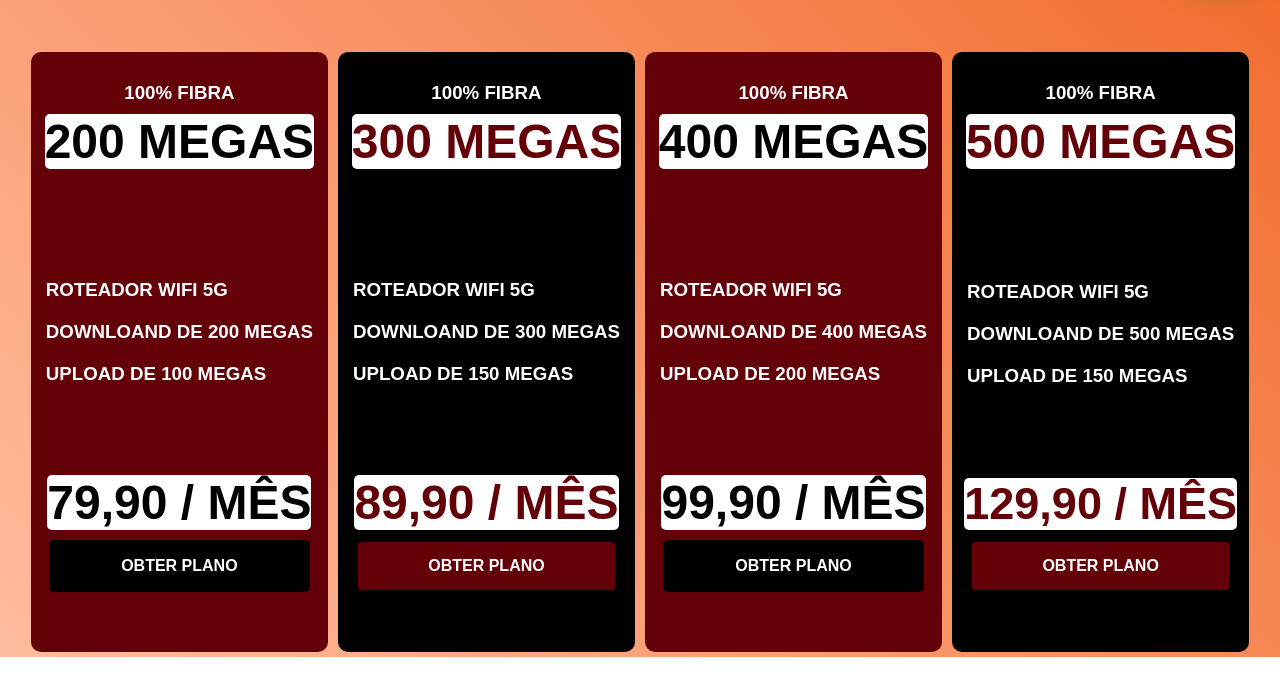
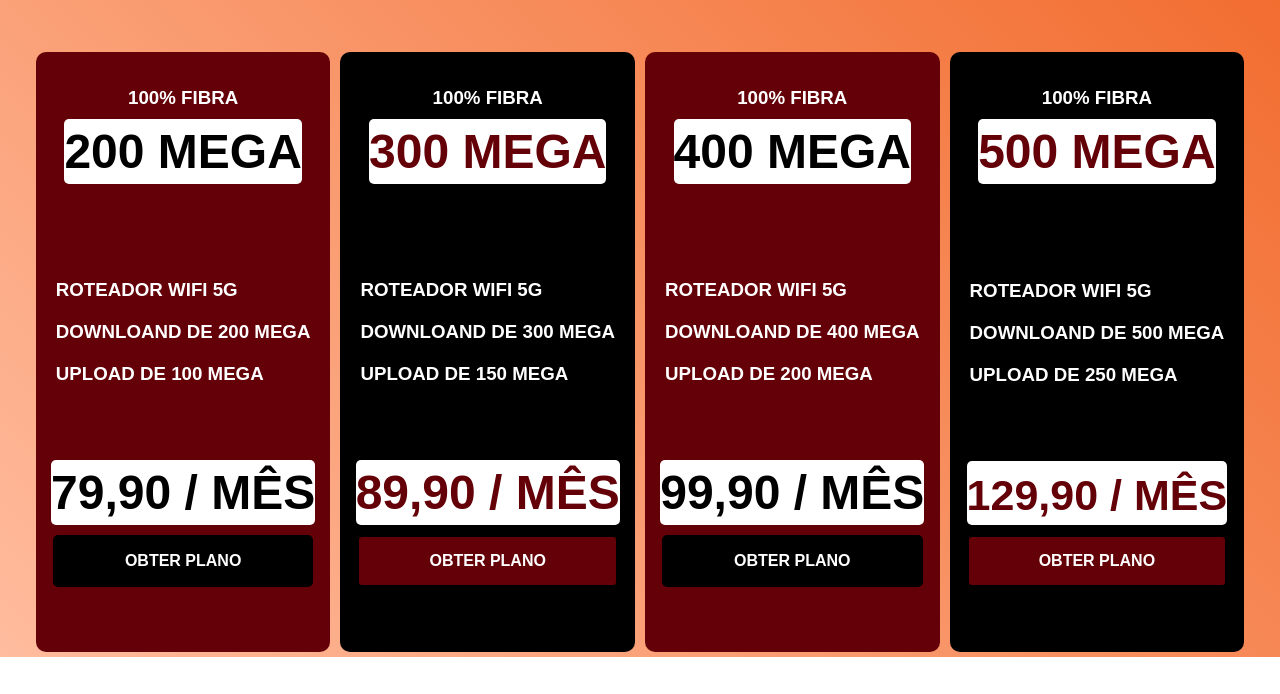
Before and after one commit to GaWeb98/Hyper, a plain HTML site: page index.html in a window 1280 px wide. Shown: the part 803-1497 px from the top of the page. Drawn offline with nearby package versions, Linux system fonts and the light colour scheme.

Commit message:
versão final

```diff
--- a/index.html
+++ b/index.html
@@ -49,13 +49,13 @@
                     <h3 data-aos="fade-up"
                     data-aos-anchor-placement="bottom-bottom">100% FIBRA</h3>
                     <h1 data-aos="fade-up"
-                    data-aos-anchor-placement="bottom-bottom">200 MEGAS</h1>
+                    data-aos-anchor-placement="bottom-bottom">200 MEGA</h1>
 
                     <div class="desc--planos" data-aos="fade-up"
                     data-aos-anchor-placement="bottom-bottom">
                         <h3>ROTEADOR WIFI 5G</h3>
-                        <h3>DOWNLOAND DE 200 MEGAS</h3>
-                        <h3>UPLOAD DE 100 MEGAS</h3>
+                        <h3>DOWNLOAND DE 200 MEGA</h3>
+                        <h3>UPLOAD DE 100 MEGA</h3>
                     </div>
 
                     <H1 data-aos="fade-up"
@@ -67,13 +67,13 @@
                     <h3 data-aos="fade-up"
                     data-aos-anchor-placement="bottom-bottom">100% FIBRA</h3>
                     <h1 data-aos="fade-up"
-                    data-aos-anchor-placement="bottom-bottom">300 MEGAS</h1>
+                    data-aos-anchor-placement="bottom-bottom">300 MEGA</h1>
 
                     <div class="desc--planos" data-aos="fade-up"
                     data-aos-anchor-placement="bottom-bottom">
                         <h3>ROTEADOR WIFI 5G</h3>
-                        <h3>DOWNLOAND DE 300 MEGAS</h3>
-                        <h3>UPLOAD DE 150 MEGAS</h3>
+                        <h3>DOWNLOAND DE 300 MEGA</h3>
+                        <h3>UPLOAD DE 150 MEGA</h3>
                     </div>
 
                     <H1 data-aos="fade-up"
@@ -85,13 +85,13 @@
                     <h3 data-aos="fade-up"
                     data-aos-anchor-placement="bottom-bottom">100% FIBRA</h3>
                     <h1 data-aos="fade-up"
-                    data-aos-anchor-placement="bottom-bottom">400 MEGAS</h1>
+                    data-aos-anchor-placement="bottom-bottom">400 MEGA</h1>
 
                     <div class="desc--planos" data-aos="fade-up"
                     data-aos-anchor-placement="bottom-bottom">
                         <h3>ROTEADOR WIFI 5G</h3>
-                        <h3>DOWNLOAND DE 400 MEGAS</h3>
-                        <h3>UPLOAD DE 200 MEGAS</h3>
+                        <h3>DOWNLOAND DE 400 MEGA</h3>
+                        <h3>UPLOAD DE 200 MEGA</h3>
                     </div>
 
                     <H1 data-aos="fade-up"
@@ -103,16 +103,16 @@
                     <h3 data-aos="fade-up"
                     data-aos-anchor-placement="bottom-bottom">100% FIBRA</h3>
                     <h1 data-aos="fade-up"
-                    data-aos-anchor-placement="bottom-bottom">500 MEGAS</h1>
+                    data-aos-anchor-placement="bottom-bottom">500 MEGA</h1>
 
                     <div class="desc--planos" data-aos="fade-up"
                     data-aos-anchor-placement="bottom-bottom">
                         <h3>ROTEADOR WIFI 5G</h3>
-                        <h3>DOWNLOAND DE 500 MEGAS</h3>
-                        <h3>UPLOAD DE 150 MEGAS</h3>
+                        <h3>DOWNLOAND DE 500 MEGA</h3>
+                        <h3>UPLOAD DE 250 MEGA</h3>
                     </div>
 
-                    <H1 style="font-size: 45px;" data-aos="fade-up"
+                    <H1 style="font-size: 43px; padding-top: 10px;" data-aos="fade-up"
                     data-aos-anchor-placement="bottom-bottom">129,90 / MÊS</H1>
                     <a href="https://api.whatsapp.com/send?phone=+5561993668076&text=500MB" target="_blank">OBTER PLANO</a>
                 </div>
--- a/script.js
+++ b/script.js
@@ -2,14 +2,13 @@ window.onload = function menuClick() {
 let icone = document.querySelector('.menumobile');
 let menu = document.querySelector('.menu nav ul');
     icone.addEventListener('click', ()=>{
-        if(menu.style.display == 'none'){
+        if(menu.style.display == 'flex'){
+            menu.style.display = 'none';
+        } else {
             menu.style.display = 'flex';
-        } else {
-            menu.style.display = 'none';
         }
     });
 };
-
 
 let posiSlide = 0;
 
--- a/style/style.css
+++ b/style/style.css
@@ -36,13 +36,13 @@ header {
 
 }
 .whats a:hover {
-    box-shadow: 0px 0px 40px 15px #099409;
+    box-shadow: 0px 0px 0px 10px #099409;
 }
 @keyframes whats {
     0% {box-shadow: 0px 0px 0px 0px #099409;}
-    40% {box-shadow: 0px 0px 35px 10px #099409;}
-    60% {box-shadow: 0px 0px 40px 10px #099409;}
-    40% {box-shadow: 0px 0px 35px 10px #099409;}
+    40% {box-shadow: 0px 0px 0px 10px #099409;}
+    60% {box-shadow: 0px 0px 0px 10px #099409;}
+    40% {box-shadow: 0px 0px 0px 10px #099409;}
     0% {box-shadow: 0px 0px 0px 0px #099409;}
 }
 
@@ -100,8 +100,7 @@ nav ul {
 .slider--controls {
     margin-left: 10px;
     position: absolute;
-    z-index: 99;
-    width: 98vw;
+    width: 97vw;
     display: flex;
     justify-content: space-between;
     align-items: center;
@@ -152,7 +151,7 @@ nav ul {
     flex-direction: column;
     background-color: #000;
     margin: 5px;
-    padding: 10px;
+    padding: 15px;
     border-radius: 10px;
     flex: 1;
     min-height: 600px;
@@ -174,6 +173,8 @@ nav ul {
     margin-bottom: 10px;
     color:#000;
     font-size: 48px;
+    padding-top: 5px;
+    padding-bottom: 5px;
     background-color: #fff;
     border-radius: 5px;
 }
@@ -265,6 +266,7 @@ nav ul {
     max-width: 800px;
     display: flex;
     align-items: flex-start;
+    overflow-x: hidden;
 }
 .contato--numeros {
     display: flex;
@@ -373,6 +375,7 @@ nav ul {
     }
     .contato--img img {
         margin-right: 40px;
+        overflow-x: hidden;
     }
 
 }
```
Also changed, not shown: assets/whats.png.
